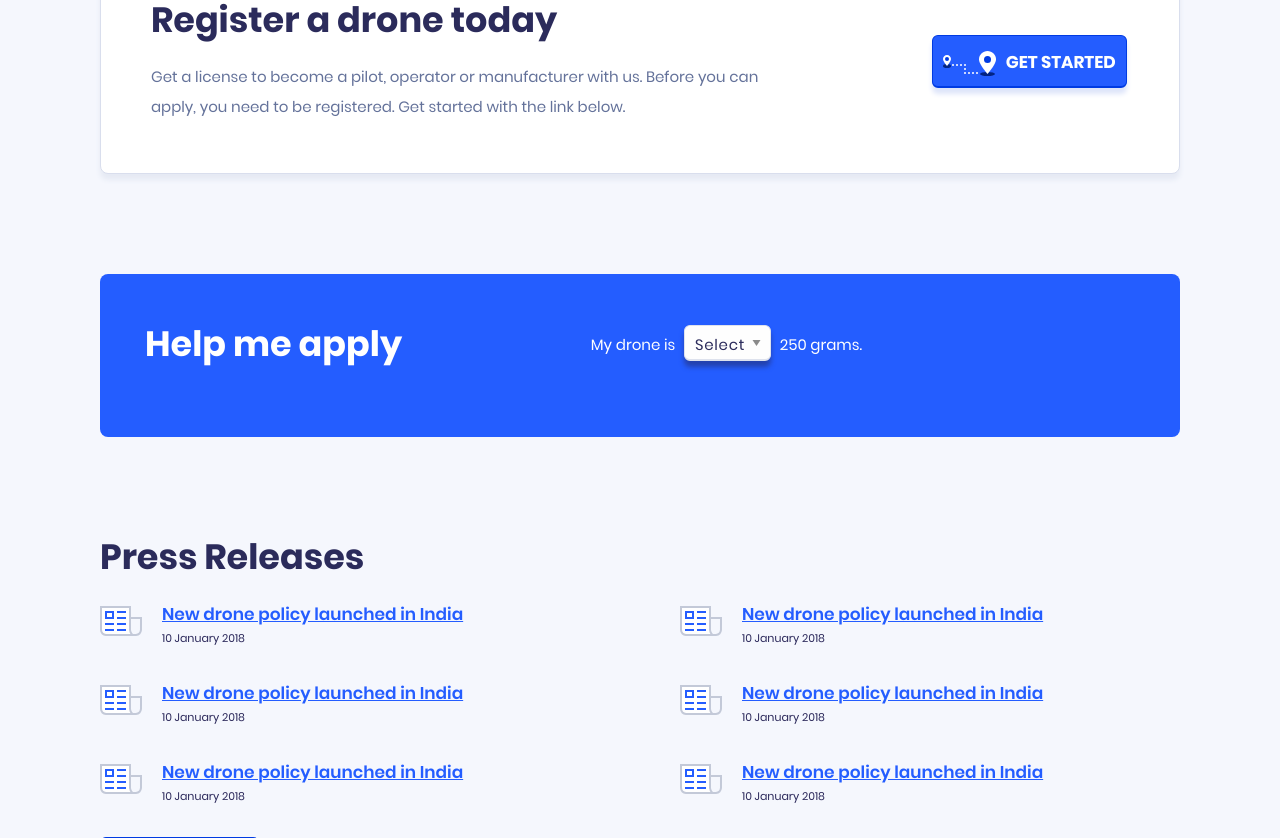
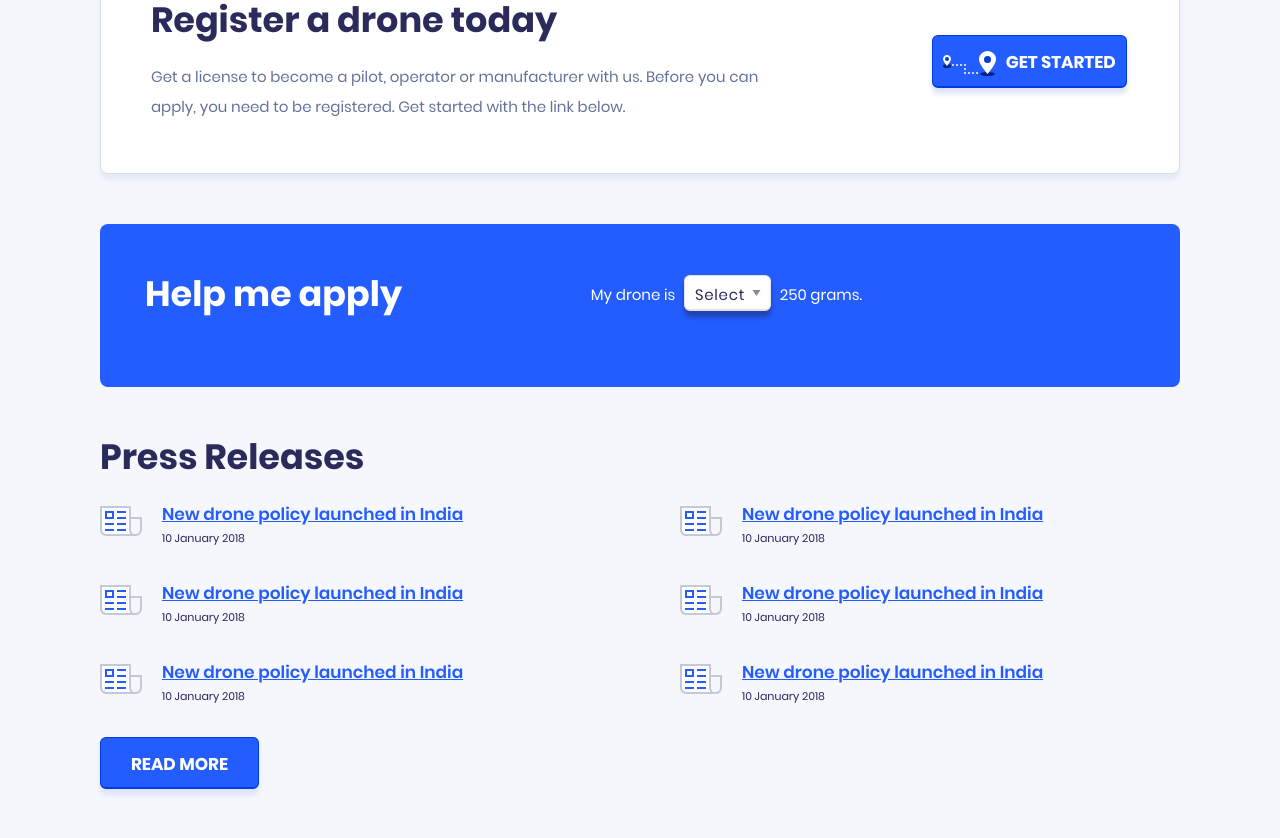
Before and after one commit to ars75/digitalsky-frontend, a PHP site: page / in a window 1280 px wide. Shown: the part 571-1409 px from the top of the page. Run offline with PHP 8.4, Linux system fonts and the light colour scheme; data that the repository does not hold is empty.

Commit message:
padding fix

```diff
--- a/css/style.css
+++ b/css/style.css
@@ -1842,7 +1842,8 @@ footer.site-footer {
     float: none;
     width: 100%;
     margin: 0 auto;
-    background: #F5F7FD; }
+    background: #F5F7FD;
+    padding: 0px; }
     #help-me-apply .grid-container {
       max-width: 1080px;
       border-radius: 8px;
--- a/css/style.scss
+++ b/css/style.scss
@@ -669,7 +669,7 @@ footer.site-footer {background-color: $blue-heading; background-image: url("../i
     }
     .btn-wrap {height: 100%; @include absolute-center();}
   }
-  #help-me-apply {float: none; width: 100%; margin: 0 auto;background: #F5F7FD;
+  #help-me-apply {float: none; width: 100%; margin: 0 auto;background: #F5F7FD; padding: 0px;
     .grid-container {max-width: 1080px; border-radius: 8px; background: $blue-main; padding:50px 20px;}
     h2, p {color: #ffffff;}
     select:focus, select.selected, select, .button.button-light-clean {box-shadow: 0px 6px 5px 0px #2442AF;}
```
